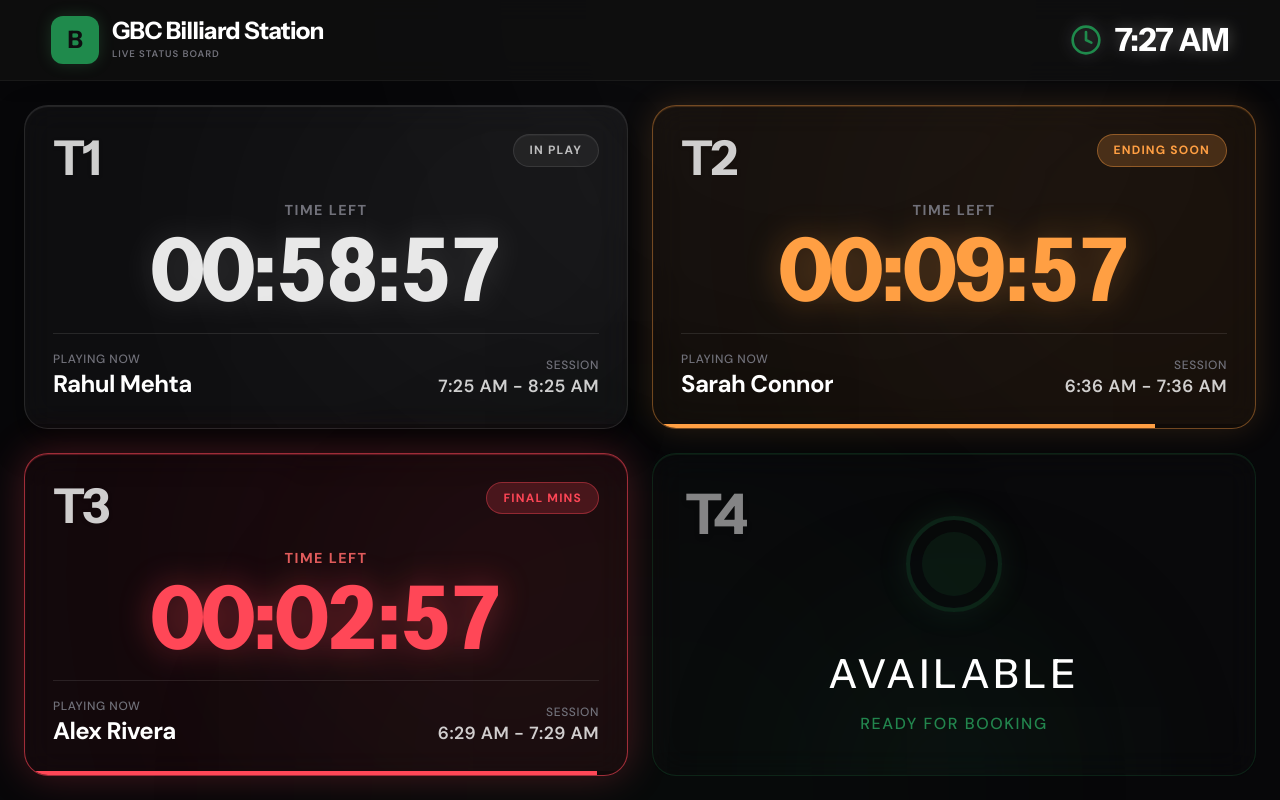
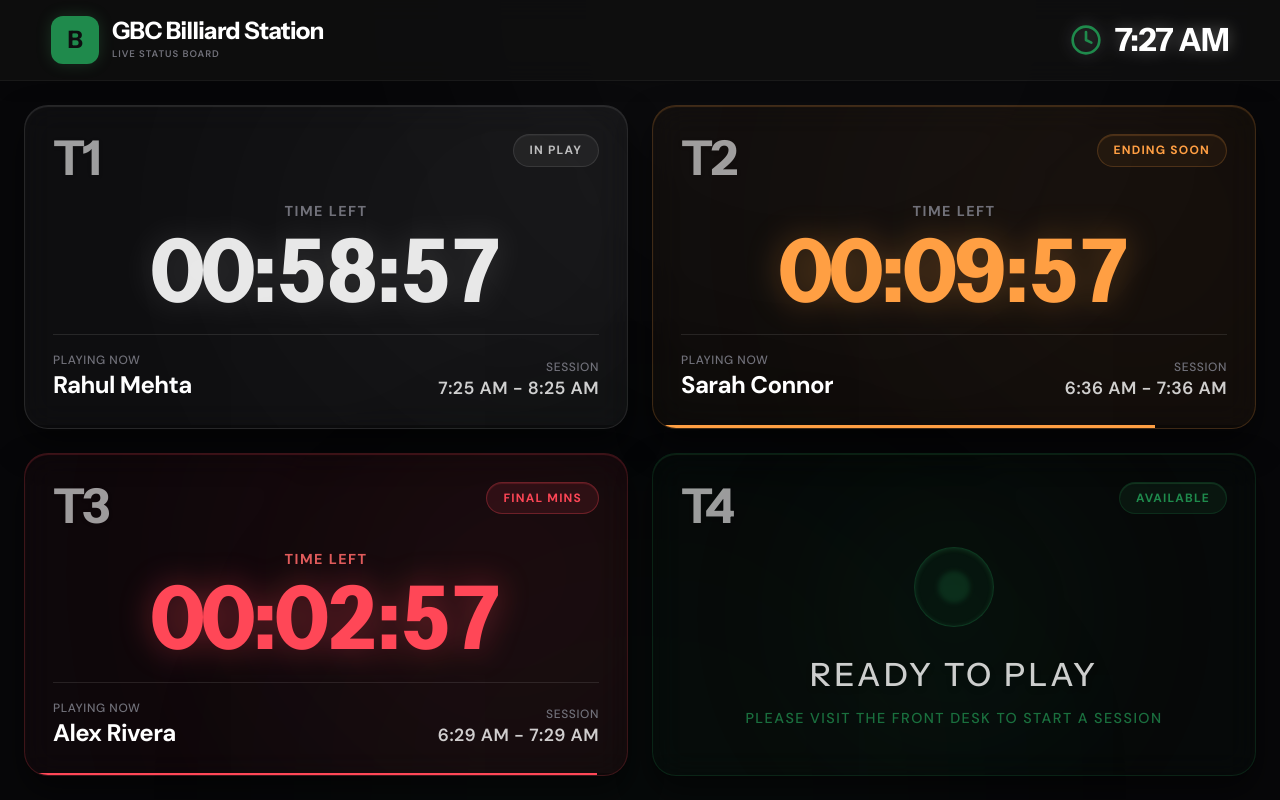
Before and after one commit to AshanSalinda/GBC-Smart-Management, a React (Vite) app in the folder frontend/: page /tv-display in a window 1280 px wide. Both pictures are taken after a click on the button "Tap to Start Display". Built offline with nearby package versions, Linux system fonts and the light colour scheme.

Commit message:
TV Display

```diff
--- a/frontend/src/pages/TvDisplay.jsx
+++ b/frontend/src/pages/TvDisplay.jsx
@@ -221,25 +221,25 @@ export default function TvDisplay() {
               let glowColor = 'bg-white opacity-5';
 
               if (isEndingSoon) {
-                cardBg = 'bg-[#ff9f43]/[0.05] backdrop-blur-[2vh]';
-                cardBorder = 'border-[#ff9f43]/40 shadow-[0_0_4vh_rgba(255,159,67,0.15),inset_0_1px_1px_rgba(255,159,67,0.2)]';
-                badgeBg = 'bg-[#ff9f43]/20 text-[#ff9f43] border-[#ff9f43]/40';
+                cardBg = 'bg-[#ff9f43]/[0.03] backdrop-blur-[2vh]';
+                cardBorder = 'border-[#ff9f43]/20 shadow-[0_2vh_4vh_rgba(0,0,0,0.5),inset_0_1px_1px_rgba(255,159,67,0.2)]';
+                badgeBg = 'bg-[#ff9f43]/5 text-[#ff9f43] border-[#ff9f43]/20 shadow-[inset_0_1px_1px_rgba(255,159,67,0.2)]';
                 badgeText = 'ENDING SOON';
                 timerColor = 'text-[#ff9f43] drop-shadow-[0_0_2vh_rgba(255,159,67,0.3)]';
                 progressColor = 'bg-[#ff9f43]';
                 glowColor = 'bg-[#ff9f43] opacity-20';
               } else if (isFinalMinutes) {
-                cardBg = 'bg-[#ff4757]/[0.05] backdrop-blur-[2vh]';
-                cardBorder = 'border-[#ff4757]/60 shadow-[0_0_5vh_rgba(255,71,87,0.25),inset_0_1px_1px_rgba(255,71,87,0.3)]';
-                badgeBg = 'bg-[#ff4757]/20 text-[#ff4757] border-[#ff4757]/40 animate-pulse';
+                cardBg = 'bg-[#ff4757]/[0.03] backdrop-blur-[2vh]';
+                cardBorder = 'border-[#ff4757]/20 shadow-[0_2vh_4vh_rgba(0,0,0,0.5),inset_0_1px_1px_rgba(255,71,87,0.2)]';
+                badgeBg = 'bg-[#ff4757]/10 text-[#ff4757] border-[#ff4757]/30 shadow-[inset_0_1px_1px_rgba(255,71,87,0.2)] animate-pulse';
                 badgeText = 'FINAL MINS';
                 timerColor = 'text-[#ff4757] drop-shadow-[0_0_2vh_rgba(255,71,87,0.4)]';
                 progressColor = 'bg-[#ff4757]';
                 glowColor = 'bg-[#ff4757] opacity-30';
               } else if (isEnded) {
-                cardBg = 'bg-danger/[0.08] backdrop-blur-[2vh]';
-                cardBorder = 'border-danger shadow-[0_0_6vh_rgba(240,82,82,0.4),inset_0_1px_1px_rgba(240,82,82,0.5)]';
-                badgeBg = 'bg-danger text-white border-danger animate-pulse';
+                cardBg = 'bg-danger/[0.05] backdrop-blur-[2vh]';
+                cardBorder = 'border-danger/50 shadow-[0_2vh_4vh_rgba(0,0,0,0.5),inset_0_1px_1px_rgba(240,82,82,0.4)]';
+                badgeBg = 'bg-danger/20 text-danger border-danger/50 shadow-[inset_0_1px_1px_rgba(240,82,82,0.4)] animate-pulse';
                 badgeText = 'TIME UP';
                 timerColor = 'text-danger animate-pulse drop-shadow-[0_0_3vh_rgba(240,82,82,0.5)]';
                 progressColor = 'bg-danger';
@@ -250,7 +250,7 @@ export default function TvDisplay() {
                 <div key={table.id} className={`relative rounded-[3vh] overflow-hidden flex flex-col ${cardBg} border ${cardBorder} transition-colors duration-1000`}>
                   <div className="p-[3.5vh] flex-1 flex flex-col z-10 relative">
                     <div className="flex justify-between items-start">
-                      <h2 className="text-[6vh] font-display font-black text-white/80 tracking-tighter leading-none drop-shadow-sm">
+                      <h2 className="text-[6vh] font-display font-black text-white/60 tracking-tighter leading-none drop-shadow-sm">
                         T{table.id}
                       </h2>
                       <div className={`px-[2vh] py-[0.8vh] rounded-full border font-bold text-[1.5vh] tracking-widest uppercase ${badgeBg}`}>
@@ -283,7 +283,7 @@ export default function TvDisplay() {
                     </div>
                   </div>
 
-                  <div className="h-[0.5vh] w-full bg-black/30 relative z-10 flex-shrink-0">
+                  <div className="h-[0.3vh] w-full bg-black/30 relative z-10 flex-shrink-0">
                     <div
                       className={`h-full transition-all duration-1000 ease-linear ${progressColor}`}
                       style={{ width: `${progress}%` }}
@@ -294,31 +294,36 @@ export default function TvDisplay() {
                 </div>
               );
             }
-
+            // Render Available Card
             return (
-              <div key={table.id} className="relative rounded-[3vh] overflow-hidden flex flex-col bg-white/[0.01] backdrop-blur-[2vh] border border-accent/20 shadow-[inset_0_1px_1px_rgba(74,188,109,0.1)] transition-colors duration-1000">
-                <div className="p-[4vh] flex-1 flex flex-col z-10 relative">
+              <div key={table.id} className="relative rounded-[3vh] overflow-hidden flex flex-col bg-accent/[0.02] backdrop-blur-[2vh] border border-accent/20 shadow-[0_2vh_4vh_rgba(0,0,0,0.5),inset_0_1px_1px_rgba(74,188,109,0.15)] transition-colors duration-1000">
+                <div className="p-[3.5vh] flex-1 flex flex-col z-10 relative">
+                  {/* HEADER */}
                   <div className="flex justify-between items-start">
-                    <h2 className="text-[7vh] font-display font-black text-white/50 tracking-tighter leading-none drop-shadow-md">
+                    <h2 className="text-[6vh] font-display font-black text-white/60 tracking-tighter leading-none drop-shadow-sm">
                       T{table.id}
                     </h2>
+                    <div className="px-[2vh] py-[0.8vh] rounded-full border border-accent/20 bg-accent/10 text-accent shadow-[inset_0_1px_1px_rgba(74,188,109,0.2)] font-bold text-[1.5vh] tracking-widest uppercase">
+                      AVAILABLE
+                    </div>
                   </div>
 
-                  <div className="flex-1 flex flex-col justify-center items-center text-center mt-[-4vh]">
-                    <div className="w-[12vh] h-[12vh] rounded-full border-[0.5vh] border-accent/20 flex items-center justify-center mb-[4vh] shadow-[0_0_4vh_rgba(74,188,109,0.1)]">
-                      <div className="w-[8vh] h-[8vh] rounded-full bg-accent/20 animate-pulse" />
+                  {/* CENTER CONTENT */}
+                  <div className="flex-1 flex flex-col justify-center items-center text-center">
+                    <div className="w-[10vh] h-[10vh] rounded-full border border-accent/30 bg-accent/5 flex items-center justify-center mb-[3vh] shadow-[inset_0_1px_5px_rgba(74,188,109,0.2)]">
+                      <div className="w-[4vh] h-[4vh] rounded-full bg-accent/40 animate-pulse blur-[0.3vh]" />
                     </div>
-                    <h3 className="text-[5vh] font-display font-light text-white tracking-widest uppercase mb-[1vh]">
-                      Available
+                    <h3 className="text-[4vh] font-display font-light text-white/80 tracking-widest uppercase mb-[1vh] drop-shadow-md">
+                      Ready to Play
                     </h3>
-                    <p className="text-accent-bright/70 text-[2vh] font-medium tracking-widest uppercase">
-                      Ready for Booking
+                    <p className="text-accent/80 text-[1.8vh] font-medium tracking-widest uppercase max-w-[80%] leading-relaxed">
+                      Please visit the front desk to start a session
                     </p>
                   </div>
                 </div>
 
                 {/* Background ambient glow */}
-                <div className="absolute bottom-0 left-1/2 -translate-x-1/2 translate-y-1/2 w-[40vh] h-[40vh] bg-accent rounded-full blur-[12vh] pointer-events-none opacity-[0.07]" />
+                <div className="absolute top-1/2 left-1/2 -translate-x-1/2 -translate-y-1/2 w-[30vh] h-[30vh] bg-accent rounded-full blur-[12vh] pointer-events-none opacity-[0.1]" />
               </div>
             );
           })}
```
